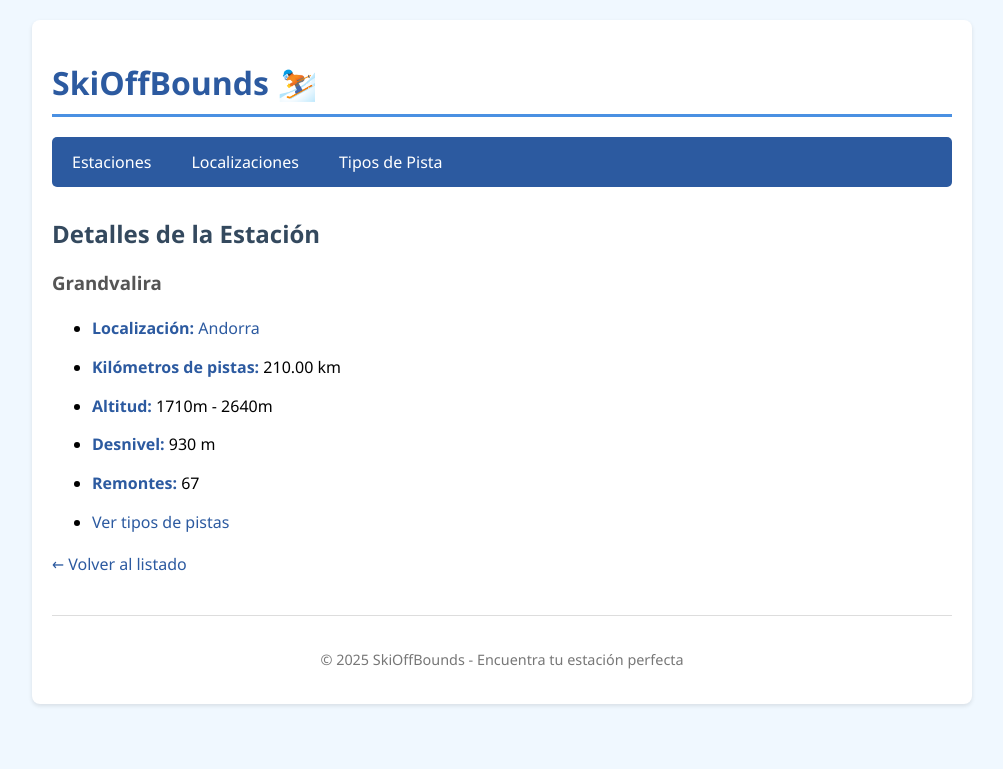
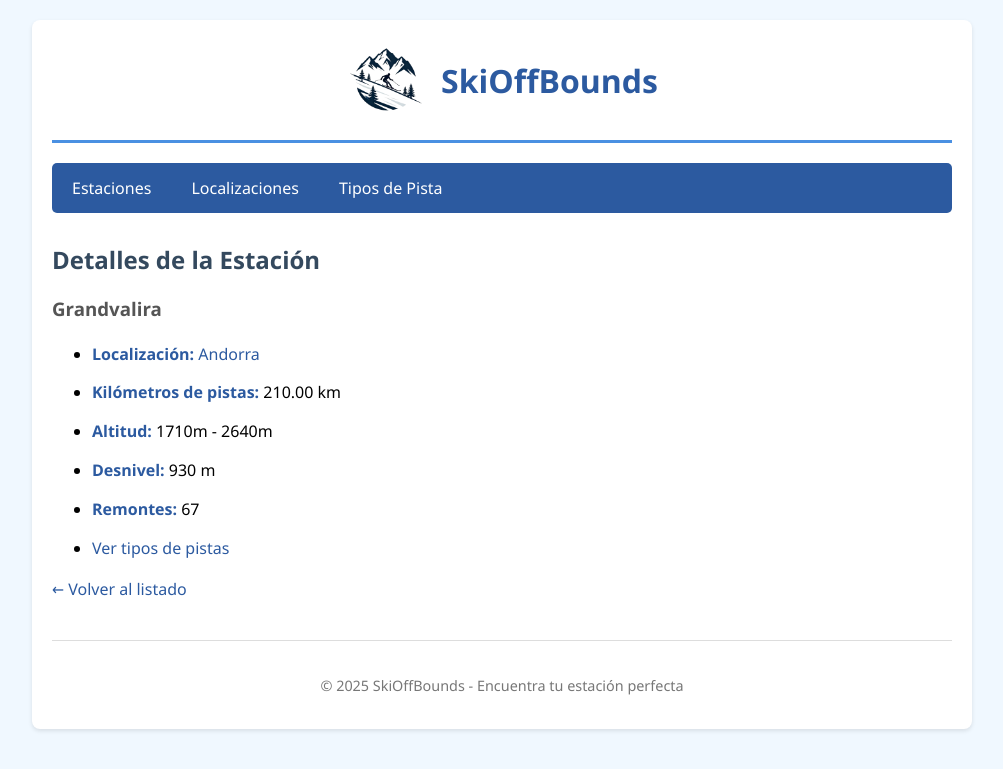
Before and after one commit to GiovanniPacchetti/SkiOffBounds, a Django app: page /app/estaciones/9/ in a window 1280 px wide. Shown: the top 769 px of the page, without its empty margins (138-1141 px from the left). Run offline with Django 5.2, Linux system fonts and the light colour scheme; data comes from the database, SQL or seed files in the repository.

Commit message:
Cambio de Logo

```diff
--- a/SkiOffBounds/app/static/css/style.css
+++ b/SkiOffBounds/app/static/css/style.css
@@ -14,6 +14,39 @@ body {
     background-color: white;
     border-radius: 8px;
     box-shadow: 0 2px 4px rgba(0,0,0,0.1);
+}
+
+header {
+    text-align: center;
+    margin-bottom: 20px;
+    padding-bottom: 20px;
+    border-bottom: 3px solid #4a90e2;
+}
+
+.logo-link {
+    display: flex;
+    align-items: center;
+    justify-content: center;
+    gap: 15px;
+    text-decoration: none;
+}
+
+.logo {
+    width: 80px;
+    height: 80px;
+    object-fit: contain;
+    transition: transform 0.3s ease;
+}
+
+.logo:hover {
+    transform: scale(1.1);
+}
+
+header h1 {
+    color: #2c5aa0;
+    margin: 0;
+    border: none;
+    padding: 0;
 }
 
 h1 {
@@ -45,6 +78,7 @@ nav ul {
 nav li {
     float: left;
 }
+
 
 nav li a {
     display: block;
--- a/SkiOffBounds/app/templates/base.html
+++ b/SkiOffBounds/app/templates/base.html
@@ -2,14 +2,25 @@
 <html lang="es">
 <head>
     {% load static %}
+    <meta charset="UTF-8">
+    <meta name="viewport" content="width=device-width, initial-scale=1.0">
+
+    <link rel="icon" type="image/x-icon" href="{% static 'assets/images/faviconNoBg.ico' %}">
+    <link rel="shortcut icon" type="image/x-icon" href="{% static 'assets/images/faviconNoBg.ico' %}">
+
     <link rel="stylesheet" href="{% static 'css/style.css' %}">
+
     <title>{% block titulo %}SkiOffBounds - Gestor de Estaciones de Esquí{% endblock %}</title>
     {% block extra_head %}{% endblock %}
 </head>
 <body>
     <div id="content">
-        <h1>SkiOffBounds ⛷️</h1>
-
+         <header>
+            <a href="{% url 'skioffbounds:index' %}" class="logo-link">
+                <img src="{% static 'assets/images/logoNoBg.png' %}" alt="SkiOffBounds Logo" class="logo">
+                <h1>SkiOffBounds</h1>
+            </a>
+        </header>
         <!-- Navegación común para todas las páginas -->
         <nav>
             <ul>
```
Also changed, not shown: SkiOffBounds/app/static/assets/images/favicon.ico (added), SkiOffBounds/app/static/assets/images/faviconNoBg.ico (added), SkiOffBounds/app/static/assets/images/logo.png (added), SkiOffBounds/app/static/assets/images/logoNoBg.png (added).
